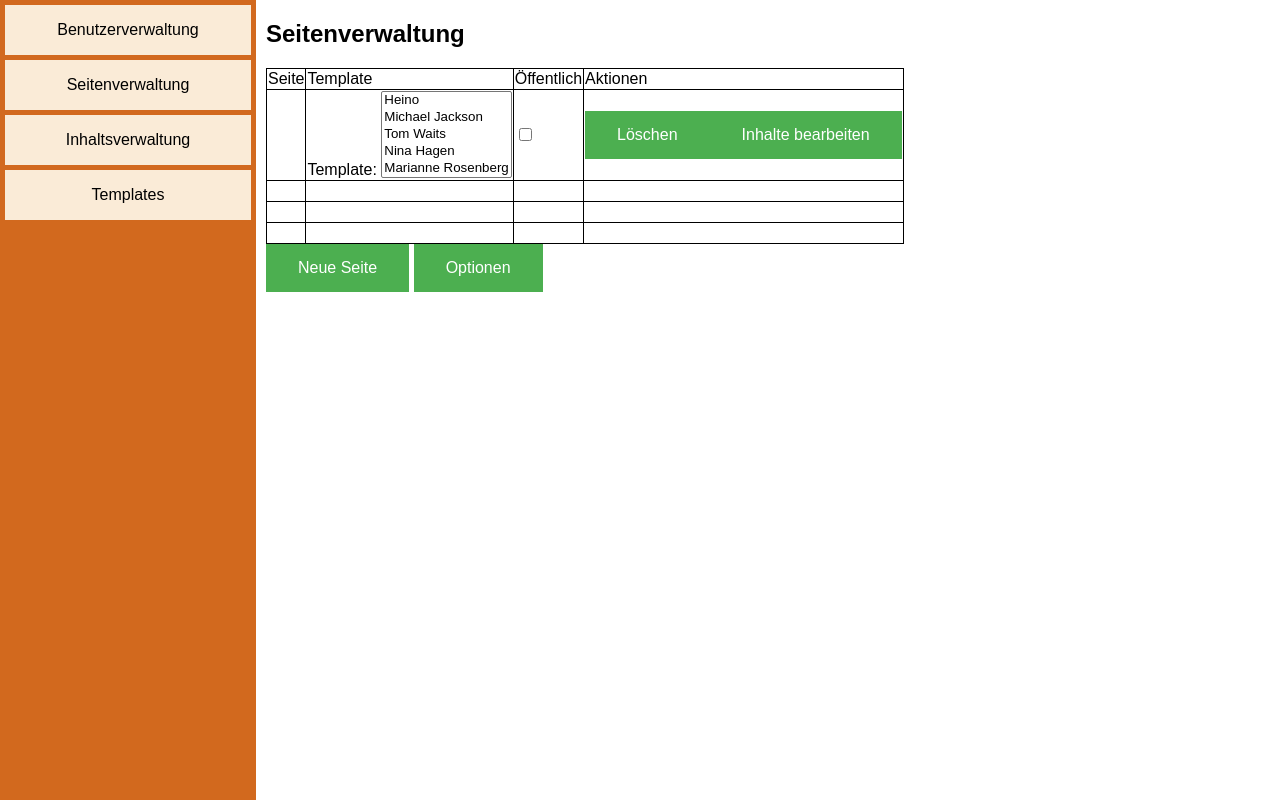
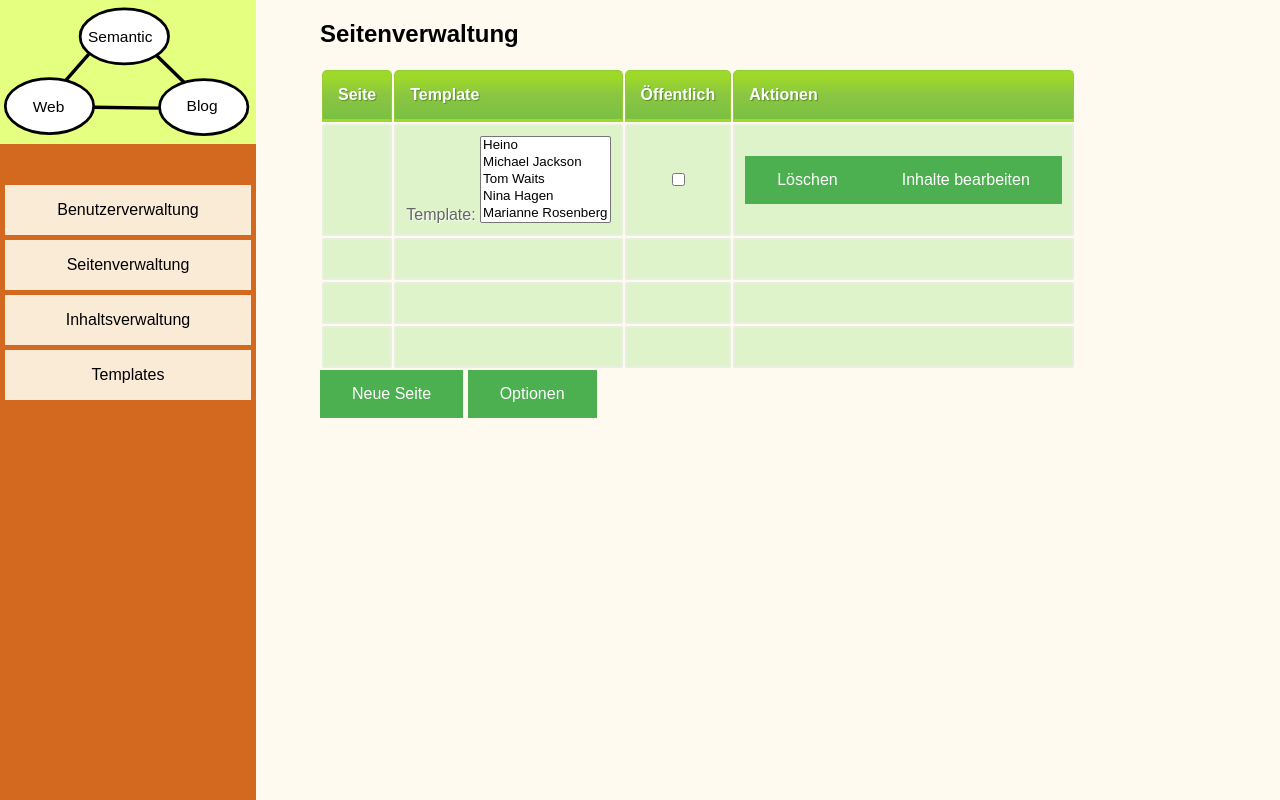
Before and after one commit to ladymagnetic/semanticcms, a PHP site: page /Seitenverwaltung.php in a window 1280 px wide. Run offline with PHP 8.4, Linux system fonts and the light colour scheme.

Commit message:
#16 Css Update: Stiländerung

```diff
--- a/Code/Backend/BackendCSS.css
+++ b/Code/Backend/BackendCSS.css
@@ -3,20 +3,30 @@ body, html
 {
     margin: 0px;
     padding: 0px;
-    font-family: Arial,Helvetica Neue,Helvetica,sans-serif;
+    font-family: Arial,Helvetica Neue,Helvetica, sans-serif;
+    background-color:floralwhite;
 }
 
 /*----- Menue -----*/
 nav
 {
-  float: left;
-  display: inline;
   margin: 0;
   padding: 0;
   margin-right: 10px;
   width: 20%;
-  height: 100vh;
+  position: fixed;
+  left: 0;
+  top: 0;
+  height: 100%;
   background-color: chocolate;
+}
+
+#logo
+{
+    background-image: url('Logo.svg');
+    background-size: 100%;
+	background-repeat: no-repeat;
+    height: 180px;
 }
 
 #menue ul
@@ -54,27 +64,63 @@ nav
 /*----- Content -----*/
 section#main
 {
-  float: left;
+  position: absolute;
+  left: 25%;
   margin: 0;
   padding: 0;
-  display: inline;
 }
 
 /*----- Table -----*/
 table
 {
-    border-collapse: collapse;
+    border-collapse:separate;
     width: 100%;
 }
 
 table, th, td
 {
-   border: 1px solid black;
 }
 
 th
 {
     text-align: left;
+    padding:15px;
+    color:#fff;
+    text-shadow:1px 1px 1px #568F23;
+    border:1px solid #93CE37;
+    border-bottom:3px solid #9ED929;
+    background-color:#9DD929;
+    background:-webkit-gradient(
+        linear,
+        left bottom,
+        left top,
+        color-stop(0.02, rgb(123,192,67)),
+        color-stop(0.51, rgb(139,198,66)),
+        color-stop(0.87, rgb(158,217,41))
+        );
+    background: -moz-linear-gradient(
+        center bottom,
+        rgb(123,192,67) 2%,
+        rgb(139,198,66) 51%,
+        rgb(158,217,41) 87%
+        );
+    -webkit-border-top-left-radius:5px;
+    -webkit-border-top-right-radius:5px;
+    -moz-border-radius:5px 5px 0px 0px;
+    border-top-left-radius:5px;
+    border-top-right-radius:5px;
+}
+
+td {
+    padding:10px;
+    text-align:center;
+    background-color:#DEF3CA;
+    border: 2px solid #E7EFE0;
+    -moz-border-radius:2px;
+    -webkit-border-radius:2px;
+    border-radius:2px;
+    color:#666;
+    text-shadow:1px 1px 1px #fff;
 }
 
 /*----- Button ----->*/
--- a/Code/Backend/InhaltBearbeiten.php
+++ b/Code/Backend/InhaltBearbeiten.php
@@ -15,6 +15,7 @@
 
 <body>
 <nav id="menue">
+    <div id="logo"></div>
 	<ul>
 	<li><a href="Benutzerverwaltung.php" title="Struktur">Benutzerverwaltung</a></li>
 	<li><a href="Seitenverwaltung.php" title="Darstellung">Seitenverwaltung</a></li>
--- a/Code/Backend/KontoBearbeiten.php
+++ b/Code/Backend/KontoBearbeiten.php
@@ -10,6 +10,7 @@
 
 <body>
 <nav id="menue">
+    <div id="logo"></div>
 	<ul>
 	<li><a href="Benutzerverwaltung.php" title="Struktur">Benutzerverwaltung</a></li>
 	<li><a href="Seitenverwaltung.php" title="Darstellung">Seitenverwaltung</a></li>
--- a/Code/Backend/Seitenverwaltung.php
+++ b/Code/Backend/Seitenverwaltung.php
@@ -10,6 +10,7 @@
 
 <body>
 <nav id="menue">
+    <div id="logo"></div>
 	<ul>
 	<li><a href="Benutzerverwaltung.php" title="Struktur">Benutzerverwaltung</a></li>
 	<li><a href="Seitenverwaltung.php" title="Darstellung">Seitenverwaltung</a></li>
@@ -21,10 +22,10 @@
     <h1>Seitenverwaltung</h1>
     <table>
         <tr>
-            <td>Seite</td>
-            <td>Template</td>
-            <td>Öffentlich</td>
-            <td>Aktionen</td>
+            <th>Seite</th>
+            <th>Template</th>
+            <th>Öffentlich</th>
+            <th>Aktionen</th>
         </tr>
         <tr>
             <td>&nbsp;</td>
--- a/Code/Backend/Startseite.php
+++ b/Code/Backend/Startseite.php
@@ -10,6 +10,7 @@
 
 <body>
 <nav id="menue">
+    <div id="logo"></div>
 	<ul>
 	<li><a href="Benutzerverwaltung.php" title="Struktur">Benutzerverwaltung</a></li>
 	<li><a href="Seitenverwaltung.php" title="Darstellung">Seitenverwaltung</a></li>
@@ -21,7 +22,7 @@
     <h1>Startseite</h1>
     <table>
         <tr>
-            <td>Letzte Änderungen</td>
+            <th>Letzte Änderungen</th>
         </tr>
         <tr>
             <td>&nbsp;</td>
--- a/Code/Backend/Templates.php
+++ b/Code/Backend/Templates.php
@@ -10,6 +10,7 @@
 
 <body>
 <nav id="menue">
+    <div id="logo"></div>
 	<ul>
 	<li><a href="Benutzerverwaltung.php" title="Struktur">Benutzerverwaltung</a></li>
 	<li><a href="Seitenverwaltung.php" title="Darstellung">Seitenverwaltung</a></li>
```
Also changed, not shown: Code/Backend/Benutzerverwaltung.php (+5 -4 lines), Code/Backend/Inhaltsverwaltung.php (+4 -3 lines), Code/Backend/Logo.svg (added).
